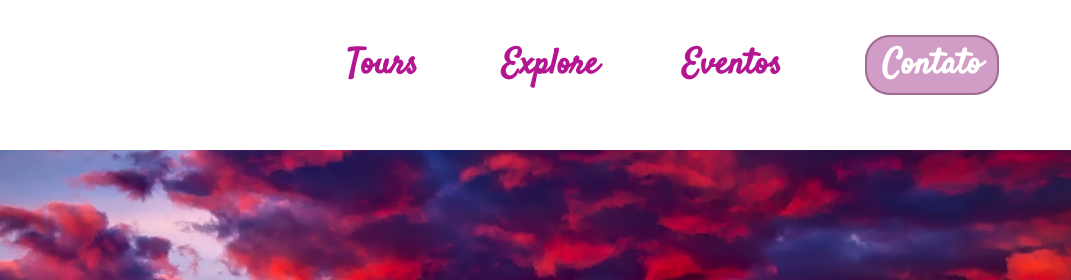
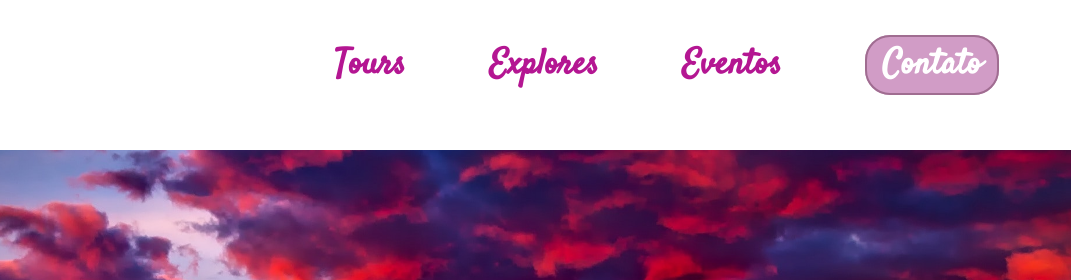
Before and after one commit to Laishyde/Projeto-Inicial, a plain HTML site: page index.html in a window 1280 px wide. Shown: the top 280 px of the page, 209-1280 px from the left. Drawn offline with Linux system fonts and the light colour scheme.

Commit message:
alterações de texto

```diff
--- a/index.html
+++ b/index.html
@@ -16,7 +16,7 @@
 
         <ul class="nav-menu">
             <li><a href="#tours" class="menu-item">Tours</a></li>
-            <li><a href="#explore" class="menu-item">Explore</a></li>
+            <li><a href="#explore" class="menu-item">Explores</a></li>
             <li><a href="#eventos" class="menu-item">Eventos</a></li>
             <li><a href="#contato" class="btn menu-item">Contato</a></li>
         </ul>
```
